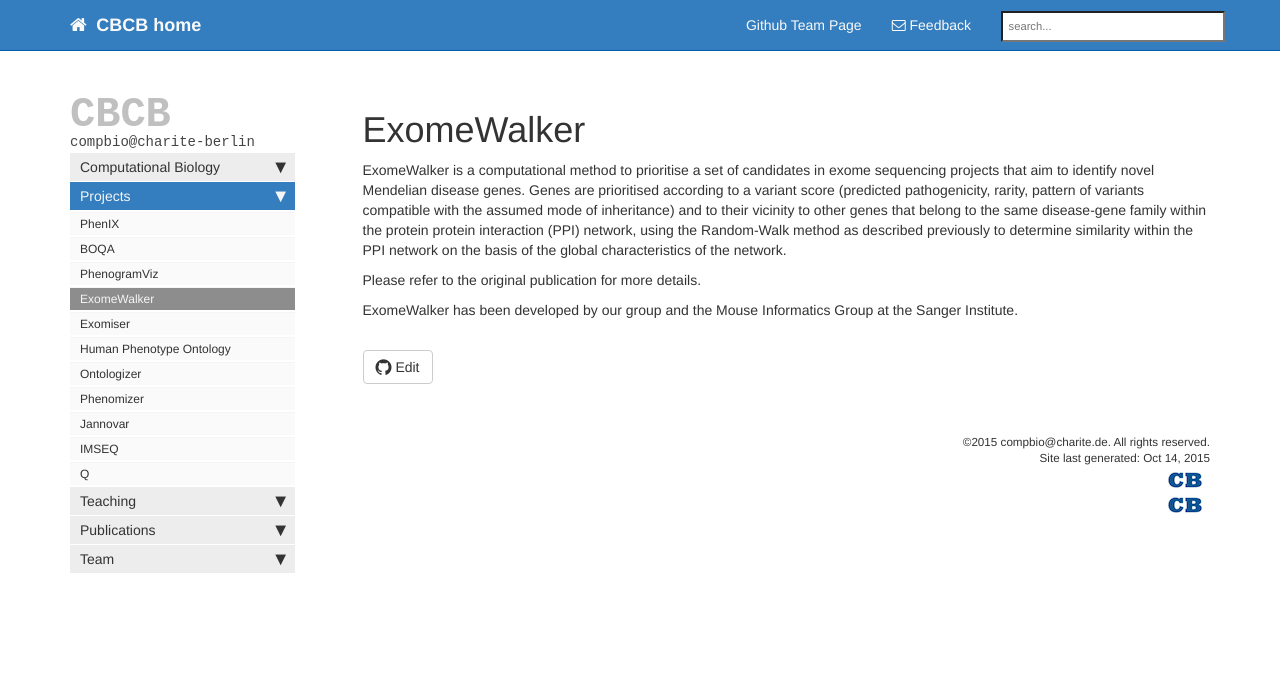
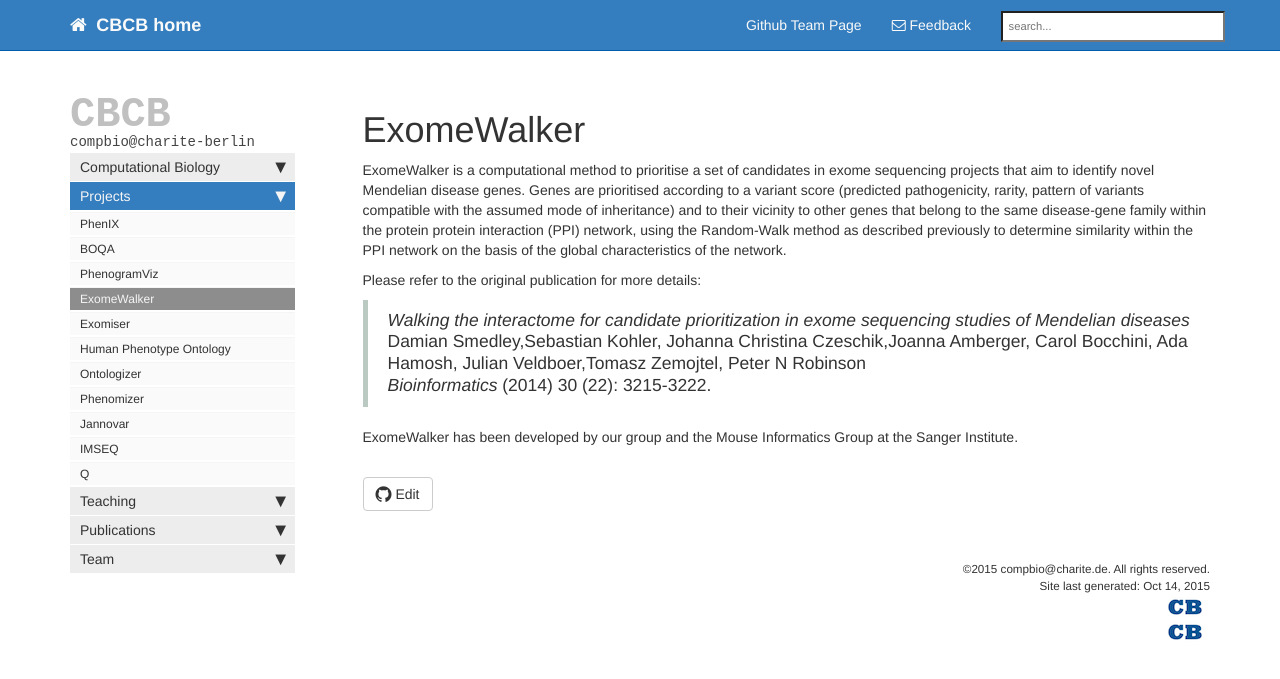
Before and after one commit to charite/charite.github.io, a Jekyll site: the page built from software-exomewalker.md, in a window 1280 px wide. Shown: the top 679 px of the page. Built offline with Jekyll 4.4.1, drawn with Linux system fonts in a browser that asks for light colours; nearby versions of some CDN libraries; library files that are not in the unit come from our copies; Markdown is read by kramdown in place of the engine named in the settings; comment, search, counter and statistics services are not loaded.

Commit message:
Update software-exomewalker.md

```diff
--- a/software-exomewalker.md
+++ b/software-exomewalker.md
@@ -5,6 +5,10 @@ title: ExomeWalker
 ExomeWalker is a computational method to prioritise a set of candidates in exome sequencing projects that aim to identify novel Mendelian disease genes.
 Genes are prioritised according to a variant score (predicted pathogenicity, rarity, pattern of variants compatible with the assumed mode of inheritance) and to their vicinity to other genes that belong to the same disease-gene family within the protein protein interaction (PPI) network, using the Random-Walk method as described previously to determine similarity within the PPI network on the basis of the global characteristics of the network.
 
-Please refer to the original publication for more details.
+Please refer to the original publication for more details:
+>*Walking the interactome for candidate prioritization in
+exome sequencing studies of Mendelian diseases*<br>
+Damian Smedley,Sebastian Kohler, Johanna Christina Czeschik,Joanna Amberger, Carol Bocchini, Ada Hamosh, Julian Veldboer,Tomasz Zemojtel, Peter N Robinson<br>
+*Bioinformatics* (2014) 30 (22): 3215-3222.
 
 ExomeWalker has been developed by our group and the Mouse Informatics Group at the Sanger Institute.
```
